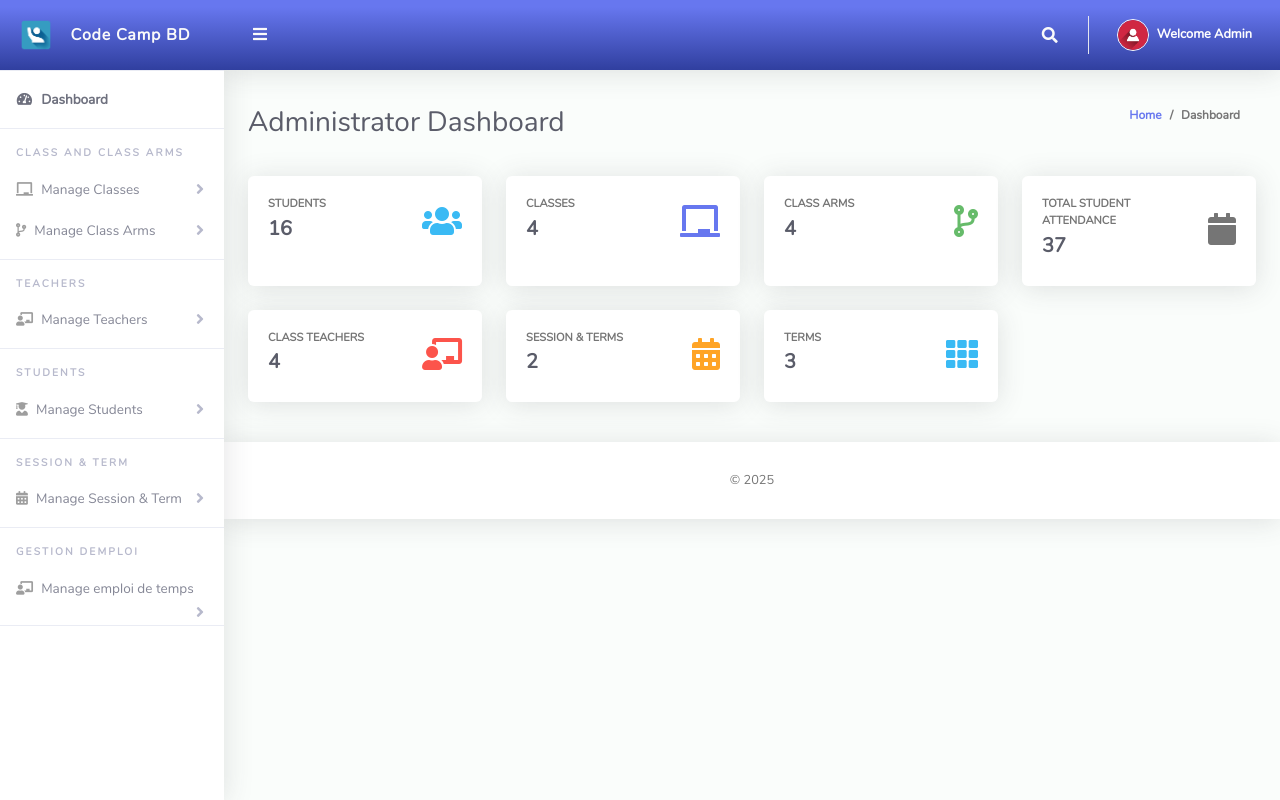
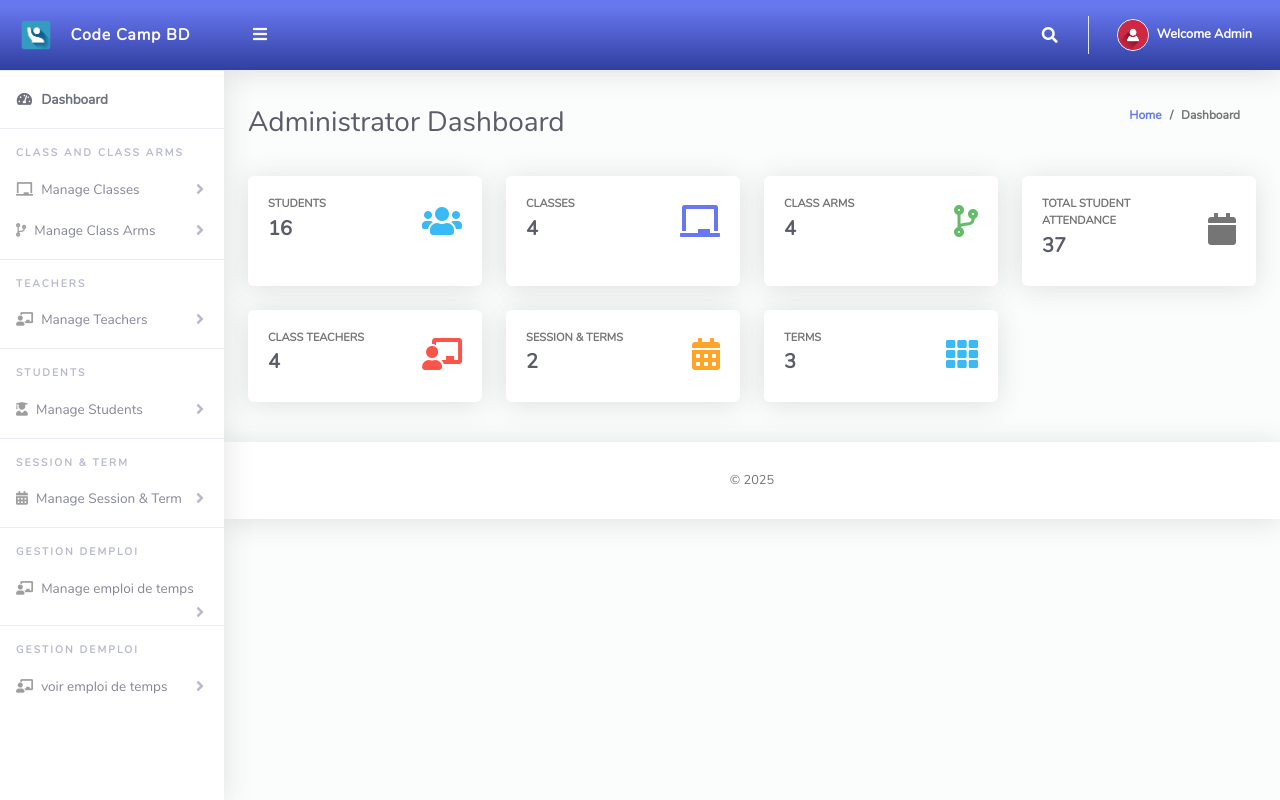
Before and after one commit to HAFSA-ELOMARI/gestion_1, a PHP site: page /Admin/index.php in a window 1280 px wide. Run offline with PHP 8.4, Linux system fonts and the light colour scheme; the visitor is signed in with stand-in values (Sample User, id 1); data comes from the database, SQL or seed files in the repository; some libraries are stand-ins or nearby versions.

Commit message:
Add files via upload

```diff
--- a/Admin/Includes/sidebar.php
+++ b/Admin/Includes/sidebar.php
@@ -190,6 +190,32 @@
              </div>
          </div>
      </li>
+
      <hr class="sidebar-divider">
+     <div class="sidebar-heading">
+        GESTION DEMPLOI
+     </div>
+      <li class="nav-item">
+         <a class="nav-link collapsed" href="#" data-toggle="collapse" data-target="#collapseBootstrapassestsrt" aria-expanded="true" aria-controls="collapseBootstrapassests">
+             <i class="fas fa-chalkboard-teacher"></i>
+             <span>voir emploi de temps</span>
+         </a>
+         <div id="collapseBootstrapassestsrt" class="collapse" aria-labelledby="headingBootstrap" data-parent="#accordionSidebar">
+             <div class="bg-white py-2 collapse-inner rounded">
+                 <h6 class="collapse-header">voir emploi</h6>
+                 <a class="collapse-item" href="toutemploi.php"> Emploi Temp etudiant</a>
+                 <a class="collapse-item" href="toutemploiTech.php"> Emploi Temp prof</a>
+
+                 <br>
+
+                 <!-- <a class="collapse-item" href="assetsCategoryList.php">Assets Category List</a>
+             <a class="collapse-item" href="createAssets.php">Create Assets</a>
+
+             <h6 class="collapse-header">view emploi</h6>
+                 <a class="collapse-item" href=".php">view emploi</a> -->
+
+             </div>
+         </div>
+     </li>
 
  </ul>
```
